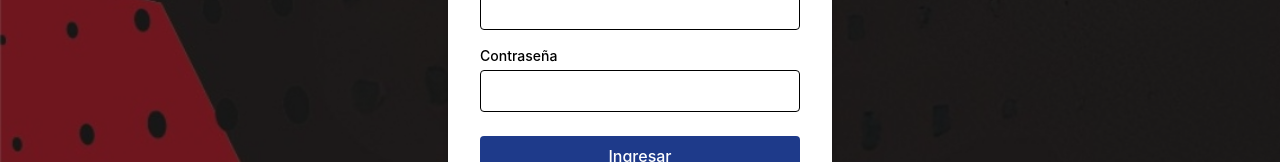
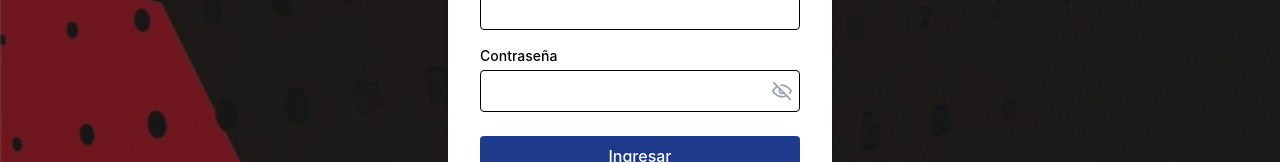
Before and after one commit to arieliwis10/AraratSpa, a React (Vite) app in the folder frontend/: page /login in a window 1280 px wide. Shown: the part 360-522 px from the top of the page. Built offline with nearby package versions, Linux system fonts and the light colour scheme.

Commit message:
Login visible

```diff
--- a/frontend/src/pages/Login.jsx
+++ b/frontend/src/pages/Login.jsx
@@ -3,9 +3,29 @@ import { useNavigate } from 'react-router-dom'
 import { useAuth } from '../context/AuthContext'
 import fondoLogin from '../assets/fondo-login.jpg'
 
+function IconoOjo({ visible }) {
+  if (visible) {
+    return (
+      <svg xmlns="http://www.w3.org/2000/svg" viewBox="0 0 24 24" fill="none" stroke="currentColor" strokeWidth="2" strokeLinecap="round" strokeLinejoin="round" className="w-5 h-5">
+        <path d="M1 12s4-8 11-8 11 8 11 8-4 8-11 8-11-8-11-8Z" />
+        <circle cx="12" cy="12" r="3" />
+      </svg>
+    )
+  }
+  return (
+    <svg xmlns="http://www.w3.org/2000/svg" viewBox="0 0 24 24" fill="none" stroke="currentColor" strokeWidth="2" strokeLinecap="round" strokeLinejoin="round" className="w-5 h-5">
+      <path d="M9.88 9.88a3 3 0 1 0 4.24 4.24" />
+      <path d="M10.73 5.08A10.43 10.43 0 0 1 12 5c7 0 11 7 11 7a13.16 13.16 0 0 1-1.67 2.68" />
+      <path d="M6.61 6.61A13.53 13.53 0 0 0 1 12s4 7 11 7a9.74 9.74 0 0 0 5.39-1.61" />
+      <line x1="2" y1="2" x2="22" y2="22" />
+    </svg>
+  )
+}
+
 export default function Login() {
   const [username, setUsername] = useState('')
   const [password, setPassword] = useState('')
+  const [mostrarPassword, setMostrarPassword] = useState(false)
   const [error, setError] = useState('')
   const [cargando, setCargando] = useState(false)
   const { login } = useAuth()
@@ -57,13 +77,24 @@ export default function Login() {
         />
 
         <label className="block text-sm font-medium mb-1">Contraseña</label>
-        <input
-          type="password"
-          value={password}
-          onChange={(e) => setPassword(e.target.value)}
-          className="w-full border rounded p-2 mb-6"
-          required
-        />
+        <div className="relative mb-6">
+          <input
+            type={mostrarPassword ? 'text' : 'password'}
+            value={password}
+            onChange={(e) => setPassword(e.target.value)}
+            className="w-full border rounded p-2 pr-10"
+            required
+          />
+          <button
+            type="button"
+            onClick={() => setMostrarPassword(!mostrarPassword)}
+            className="absolute right-2 top-1/2 -translate-y-1/2 text-gray-400 hover:text-dark"
+            tabIndex={-1}
+            aria-label={mostrarPassword ? 'Ocultar contraseña' : 'Mostrar contraseña'}
+          >
+            <IconoOjo visible={mostrarPassword} />
+          </button>
+        </div>
 
         <button
           type="submit"
```
